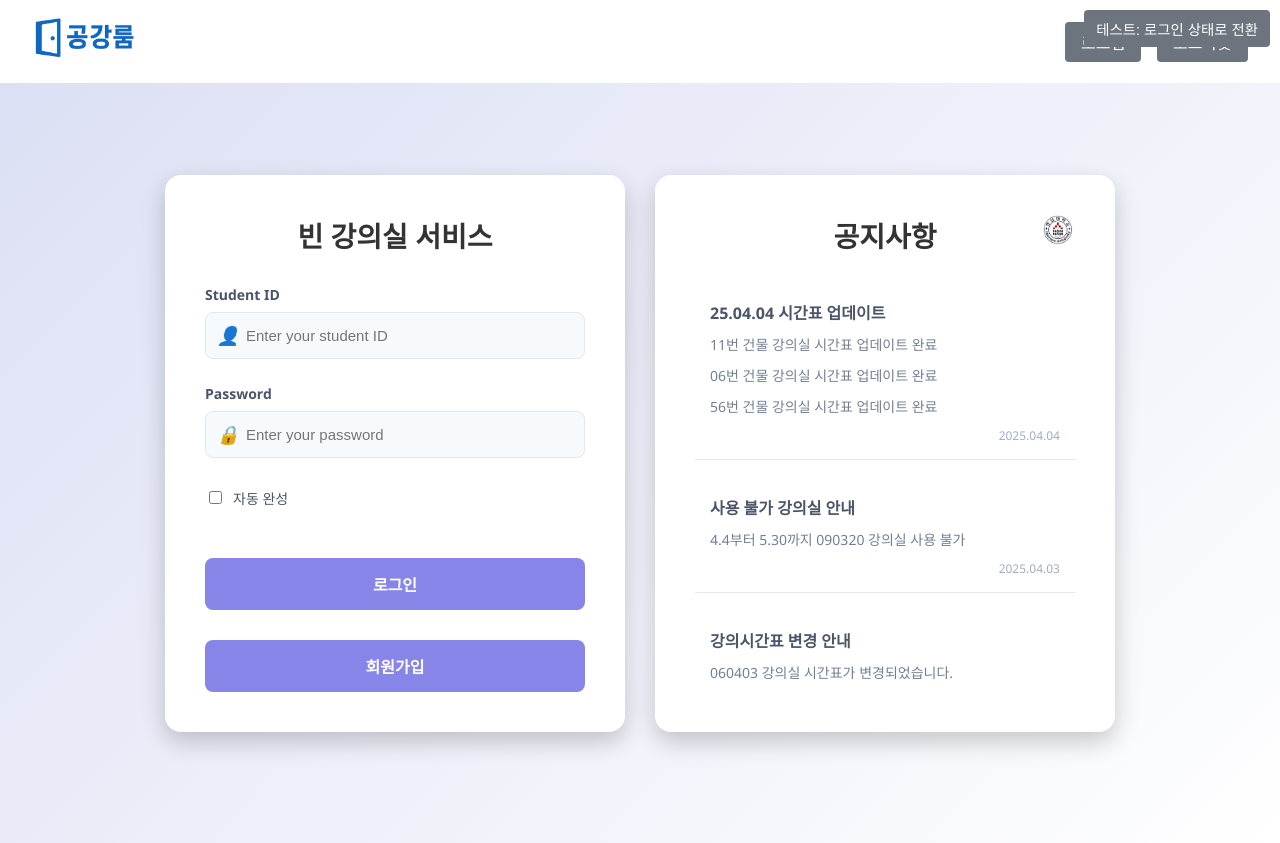
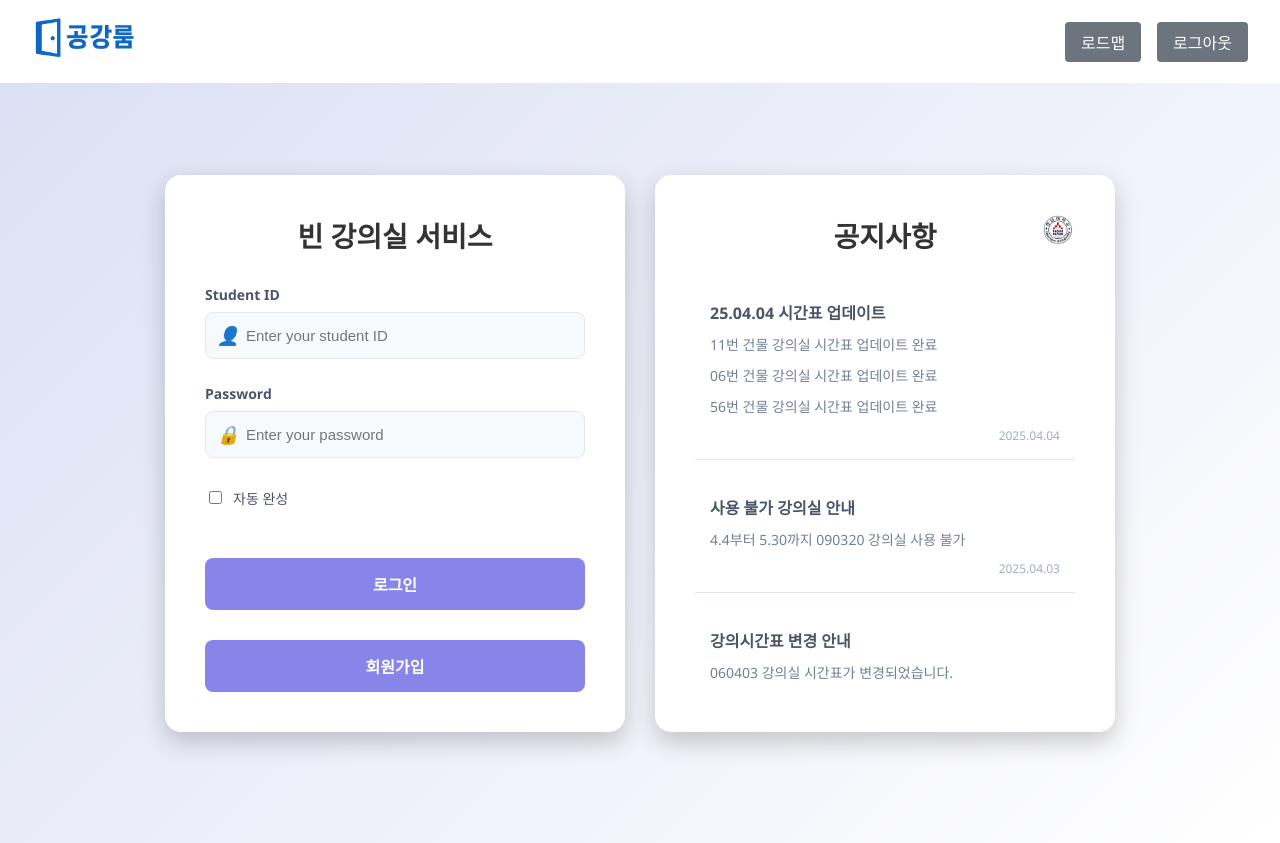
Before and after one commit to tjsgh1217/classroom_finder, a React (Create React App) app in the folder frontend/: page / in a window 1280 px wide. Built offline with nearby package versions, Linux system fonts and the light colour scheme; the HTML template or start-up script is replaced by a standard one.

Commit message:
feat: test btn delete

```diff
--- a/frontend/src/home_login.css
+++ b/frontend/src/home_login.css
@@ -228,27 +228,6 @@
   margin-bottom: 10px;
 }
 
-.test-controls {
-  position: fixed;
-  top: 10px;
-  right: 10px;
-  z-index: 1000;
-}
-
-.test-toggle-button {
-  background-color: #6c757d;
-  color: white;
-  border: none;
-  border-radius: 4px;
-  padding: 8px 12px;
-  font-size: 0.9rem;
-  cursor: pointer;
-  transition: background-color 0.3s;
-}
-
-.test-toggle-button:hover {
-  background-color: #5a6268;
-}
 .signup-button {
   background-color: #8885e8;
   color: white;
--- a/frontend/src/home_login.jsx
+++ b/frontend/src/home_login.jsx
@@ -73,22 +73,6 @@ const Login = () => {
       console.error('로그인 오류:', err);
     } finally {
       setIsLoading(false);
-    }
-  };
-
-  // 테스트용 로그인/로그아웃 토글 버튼 핸들러
-  const handleToggleLoginStatus = () => {
-    if (isLoggedIn) {
-      localStorage.removeItem('token');
-      setIsLoggedIn(false);
-    } else {
-      localStorage.setItem('token', 'dummy_token_for_testing');
-      setUserInfo({
-        name: '홍길동',
-        studentId: '20230001',
-        department: '컴퓨터공학과',
-      });
-      setIsLoggedIn(true);
     }
   };
 
@@ -170,18 +154,6 @@ const Login = () => {
 
   return (
     <div className="login-container">
-      {/* 테스트용 토글 버튼 */}
-      <div className="test-controls">
-        <button
-          onClick={handleToggleLoginStatus}
-          className="test-toggle-button"
-        >
-          {isLoggedIn
-            ? '테스트: 로그아웃 상태로 전환'
-            : '테스트: 로그인 상태로 전환'}
-        </button>
-      </div>
-
       <div className="login-notice-wrapper">
         {isLoggedIn ? <UserInfoCard /> : <LoginForm />}
 
```
